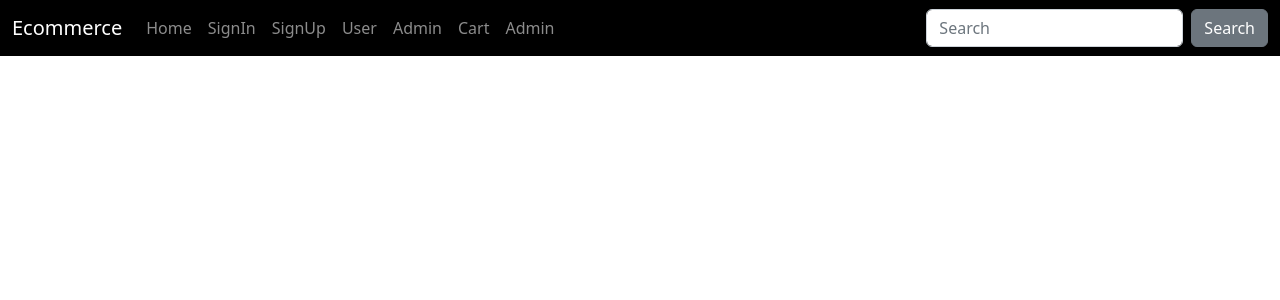
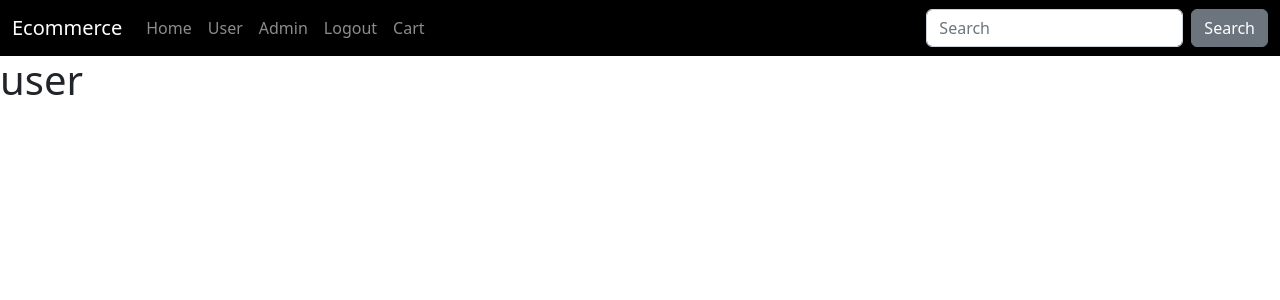
Before and after one commit to bysmartos/ecommerce_mevn-microservices-, a Vue app in the folder client/: page /user in a window 1280 px wide. Shown: the top 300 px of the page. Built offline with nearby package versions, Linux system fonts and the light colour scheme; sample sign-in values are in the browser's storage.

Commit message:
feat/admin route protected, and navbar conditional if user is loggedin or logged out

```diff
--- a/client/src/components/Navbar.vue
+++ b/client/src/components/Navbar.vue
@@ -10,25 +10,32 @@
         <li class="nav-item">
           <router-link class="nav-link" to="/">Home</router-link>
         </li>
+        <template v-if="!store.state.user">
             <li class="nav-item">
               <router-link class="nav-link" to="/signin">SignIn</router-link>
             </li>
             <li class="nav-item">
               <router-link class="nav-link" to="/signup">SignUp</router-link>
             </li>
+          </template>
           <li class="nav-item">
-          <a class="nav-link" href="#">User</a>
+              <router-link class="nav-link" to="/user">User</router-link>
             </li>
+
+        <template v-if="store.state.user">
+
+            <template v-if="store.state.user.isAdmin">
               <li class="nav-item">
                 <router-link class="nav-link" to="/admin">Admin</router-link>
               </li>
+            </template>
+            <li class="nav-item">
+              <a class="nav-link" href="#" @click="logout">Logout</a>
+            </li>
+          </template>
           <li class="nav-item">
           <a class="nav-link" href="#">Cart</a>
         </li>
-        <li class="nav-item">
-          <router-link class="nav-link" to="/admin">Admin</router-link>
-        </li>
-
       </ul>
       <form class="d-flex">
         <input class="form-control me-sm-2" type="search" placeholder="Search">
@@ -41,8 +48,21 @@
 
   <script lang="ts">
   import { defineComponent } from "vue";
+  import store from "../store";
 
   export default defineComponent({
     name: "Navbar-n",
+    computed: {
+    store(): typeof store {
+      return store;
+    }
+  },
+    methods: {
+    logout() {
+      store.dispatch('logout');
+      this.$router.push({ name: "products" });
+    },
+
+  }
   });
   </script>
--- a/client/src/components/ProductList.vue
+++ b/client/src/components/home/ProductList.vue
@@ -21,8 +21,8 @@
   </template>
 
   <script lang="ts">
-  import  IProduct  from "../interfaces/product.interface";
-  import { getProducts } from "../services/product.service";
+  import  IProduct  from "../../interfaces/product.interface";
+  import { getProducts } from "../../services/product.service";
   import { defineComponent } from "vue";
 
   export default defineComponent({
--- a/client/src/components/ProductDetail.vue
+++ b/client/src/components/product/ProductDetail.vue
@@ -12,9 +12,9 @@
   </template>
 
   <script lang="ts">
-  import IProduct from "../interfaces/product.interface";
+  import IProduct from "../..//interfaces/product.interface";
 import { defineComponent } from "vue";
-  import { getProduct } from "../services/product.service";
+  import { getProduct } from "../../services/product.service";
 
   export default defineComponent({
     name: "product-details",
--- a/client/src/router/index.ts
+++ b/client/src/router/index.ts
@@ -6,7 +6,7 @@ const routes: RouteRecordRaw[] = [
       path: "/",
       alias: "/products",
       name: "products",
-      component: () => import("../components/ProductList.vue"),
+      component: () => import("../components/home/ProductList.vue"),
 
     //   El @ sigfinica al inicio del proyecto y se parte desde ahi para ir entrando en las carpetas
     //   component: () => import("@/components/TaskList.vue"),
@@ -22,24 +22,33 @@ const routes: RouteRecordRaw[] = [
       name: "sign-up",
       component: () => import("../views/SignUp.vue"),
     },
-    // {
-    //   path: "/product/new",
-    //   name: "product-new",
-    //   component: () => import("../components/ProductForm.vue"),
-    // },
+    {
+      path: "/user",
+      name: "user-info",
+      beforeEnter: (to, from, next) => {
+        if (!store.state.user) {
+          next({ name: "home" });
+          alert("Debes loguearte para acceder a esta página");
+        } else {
+          next();
+        }
+      },
+      component: () => import("../views/UserInformation.vue"),
+    },
     {
       path: "/product/:id",
       name: "product-details",
-      component: () => import("../components/ProductDetail.vue"),
+      component: () => import("../components/product/ProductDetail.vue"),
     },
     {
       path: "/admin",
       name: "admin-view",
       beforeEnter: (to, from, next) => {
-        if (store.state.user.isAdmin) {
+        if (store.state.user && store.state.user.isAdmin ) {
           console.log(store.state.user.isAdmin)
           next()
         } else {
+          alert("Debes ser admin acceder a esta página");
           next('/')
         }
       },
--- a/client/src/services/auth.service.ts
+++ b/client/src/services/auth.service.ts
@@ -11,8 +11,8 @@ export const login = async (form: any): Promise<AxiosResponse<object>> =>
   export const register = async (form: any): Promise<AxiosResponse<object>> =>
   await axios(port).post("/register", form);
 
-// export const getTask = async (id: string): Promise<AxiosResponse<Task>> =>
-//   await axios.get(`/tasks/${id}`);
+  export const logout = async () =>
+  await axios(port).post("/logout");
 
 // export const createTask = async (task: Task): Promise<AxiosResponse> =>
 //   await axios.post("/tasks", task);
--- a/client/src/store/index.ts
+++ b/client/src/store/index.ts
@@ -1,7 +1,7 @@
 import Vuex from 'vuex';
 import IUser from '@/interfaces/user.interface';
 import State from '@/interfaces/state.interface';
-import { login } from "../services/auth.service";
+import { logout } from "../services/auth.service";
 
 const userData = localStorage.getItem('user');
 
@@ -18,15 +18,21 @@ const store = new Vuex.Store({
     SET_ACCESS_TOKEN(state, accessToken) {
       state.accessToken = accessToken;
       localStorage.setItem('accessToken', accessToken)
-    }
+    },logout(state) {
+      state.user = null;
+      state.accessToken = null;
+    },
   },actions:  {
-    login({ commit }, payload: { user: any, accessToken: string }) {
+     login({ commit }, payload: { user: any, accessToken: string }) {
       commit('SET_USER', payload.user);
       commit('SET_ACCESS_TOKEN', payload.accessToken);
     },
-    logout({ commit }) {
-      commit('SET_USER', null);
-      commit('SET_ACCESS_TOKEN', null);
+    async logout({ commit }) {
+      const res :any = await logout();
+      console.log(res)
+      localStorage.removeItem('user');
+      localStorage.removeItem('accessToken');
+      commit('logout');
     },
   },
 
--- /dev/null
+++ b/client/src/views/UserInformation.vue
@@ -0,0 +1,9 @@
+<template><h1>user</h1></template>
+
+<script lang="ts">
+import { defineComponent } from "vue";
+
+export default defineComponent({
+  name: "User-view",
+});
+</script>
```
Also changed, not shown: client/src/components/product/ProductForm.vue (renamed from client/src/components/ProductForm.vue). Lines whose indentation alone changed are shown as unchanged.
